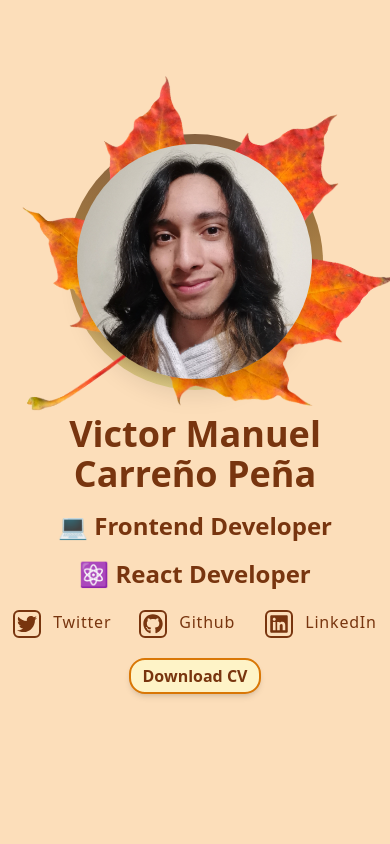
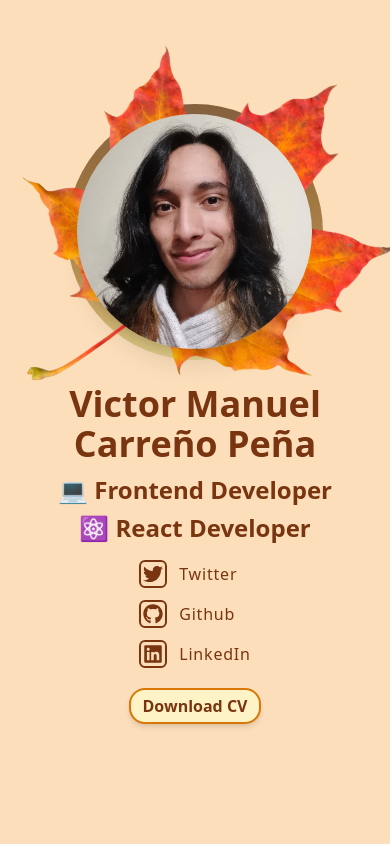
Before and after one commit to VictorCar86/Portfolio, a React app: page / in a window 390 px wide. Shown: the top 844 px of the page. Built offline with nearby package versions, Linux system fonts and the light colour scheme; what tailwindcss-animatecss would draw is missing.

Commit message:
Reduce text of sections and add languages option

```diff
--- a/src/components/VideoSection.jsx
+++ b/src/components/VideoSection.jsx
@@ -50,7 +50,7 @@ const VideoSection = ({ sourceArray = [], itemsRef }) => {
                         </div>
                     </section>
                     <section className='flow-root flex-col-reverse h-max w-full rounded-b-xl bg-cream-600 text-center overflow-hidden -z-10 sm:z-0'>
-                        <p className='mt-4 mb-5 text-amber-100 text-xl sm:text-2xl font-bold'>{project.title}</p>
+                        <p className='mt-4 mb-5 mx-2.5 text-amber-100 text-xl sm:text-2xl md:responsiveFontSize font-bold'>{project.title}</p>
                         <div className='pb-3'>
                             <button
                                 className='bg-amber-100 w-9 h-9 mx-4 border-amber-600 border-2 rounded-full hover:scale-110 transition-transform ease-out'
--- a/src/containers/Home.jsx
+++ b/src/containers/Home.jsx
@@ -18,9 +18,9 @@ const Home = () => {
             <div className='h-screen w-full flex flex-col-reverse px-[7%] justify-center items-center gap-6 sm:gap-10 md:flex-row bg-transparent animate__zoomIn animate__animated animate__delay' id="home">
                 <div>
                     <h1 className='text-4xl sm:text-5xl font-bold text-center md:text-left'>Victor Manuel Carreño Peña</h1>
-                    <p className='text-2xl sm:text-3xl my-4 font-bold text-center md:text-left'>💻 Frontend Developer</p>
-                    <p className='text-2xl sm:text-3xl my-4 font-bold text-center md:text-left'>⚛ React Developer</p>
-                    <div className='flex gap-5 w-max mx-auto md:mx-0'>
+                    <p className='text-2xl sm:text-3xl mb-1.5 mt-2.5 md:mt-3.5 font-bold text-center md:text-left'>💻 Frontend Developer</p>
+                    <p className='text-2xl sm:text-3xl mb-3 md:mb-4 font-bold text-center md:text-left'>⚛ React Developer</p>
+                    <div className='flex gap-5 -sm:grid -sm:gap-1 w-max mx-auto md:mx-0'>
                         <a
                             className='group block min-w-[106px] hover:font-bold tracking-wider hover:tracking-normal'
                             aria-label="Link to Twitter's profile"
@@ -29,7 +29,7 @@ const Home = () => {
                             rel="noopener noreferrer"
                         >
                             <FaTwitter className='inline-block w-7 h-7 border-2 border-amber-900 rounded-md p-0.5 mr-3 my-1 group-hover:scale-110 transition-transform ease-out' />
-                            <span>Twitter</span>
+                            <span className='align-middle'>Twitter</span>
                         </a>
                         <a
                             className='group block min-w-[106px] hover:font-bold tracking-wider hover:tracking-normal'
@@ -39,7 +39,7 @@ const Home = () => {
                             rel="noopener noreferrer"
                         >
                             <FaGithub className='inline-block w-7 h-7 border-2 border-amber-900 rounded-md p-0.5 mr-3 my-1 group-hover:scale-110 transition-transform ease-out' />
-                            <span>Github</span>
+                            <span className='align-middle'>Github</span>
                         </a>
                         <a
                             className='group block min-w-[106px] hover:font-bold tracking-wider hover:tracking-normal'
@@ -49,7 +49,7 @@ const Home = () => {
                             rel="noopener noreferrer"
                         >
                             <FaLinkedin className='inline-block w-7 h-7 border-2 border-amber-900 rounded-md p-0.5 mr-3 my-1 group-hover:scale-110 transition-transform ease-out' />
-                            <span>LinkedIn</span>
+                            <span className='align-middle'>LinkedIn</span>
                         </a>
                     </div>
                     <a className='md:inline-block table my-4 mx-auto' href={cvPdf} download>
--- a/src/containers/Navbar.jsx
+++ b/src/containers/Navbar.jsx
@@ -35,7 +35,7 @@ const Navbar = () => {
     }
 
     return (
-        <nav className={`w-full h-14 bg-cream-700/90 fixed ${expand.navbar} ${scrollPosition <= 100 ? "-translate-y-14" : "translate-y-0"} duration-500 z-30`}>
+        <nav className={`w-full h-14 bg-cream-700/95 fixed ${expand.navbar} ${scrollPosition <= 100 ? "-translate-y-14" : "translate-y-0"} duration-500 z-30`}>
             <ul className={`h-full px-[22%] flex -md:flex-col -md:justify-center -md:items-center -md:gap-[5%] -md:-translate-y-[1000px] md:justify-around md:items-center ${expand.list} transition-transform duration-1000 text-amber-100 -md:text-2xl text-lg italic font-bold`}>
                 <li className='px-2 border-b-2 hover:border-b-2 md:hover:border-amber-100 border-transparent transition-all duration-500'>
                     <a onClick={toggleNavbar} href="#home">Home</a>
--- a/src/index.css
+++ b/src/index.css
@@ -2,10 +2,15 @@
 @tailwind components;
 @tailwind utilities;
 
+@layer base {
+    html {
+        @apply scroll-smooth;
+    }
+}
+
 @layer components {
     .svg {
-        width: 100%;
-        height: 100%;
+        @apply w-full h-full;
     }
 }
 
@@ -13,8 +18,8 @@
     .backgroundMainImage {
         background: linear-gradient(0deg, rgba(227,209,138,1) 0%, rgba(189,147,84,1) 33%, rgba(158,117,64,1) 66%, rgba(133,96,63,1) 100%);
     }
+
+    .responsiveFontSize {
+        font-size: clamp(12px, 2.2vw, 1.5rem);
+    }
 }
-
-html {
-    scroll-behavior: smooth;
-}
```
